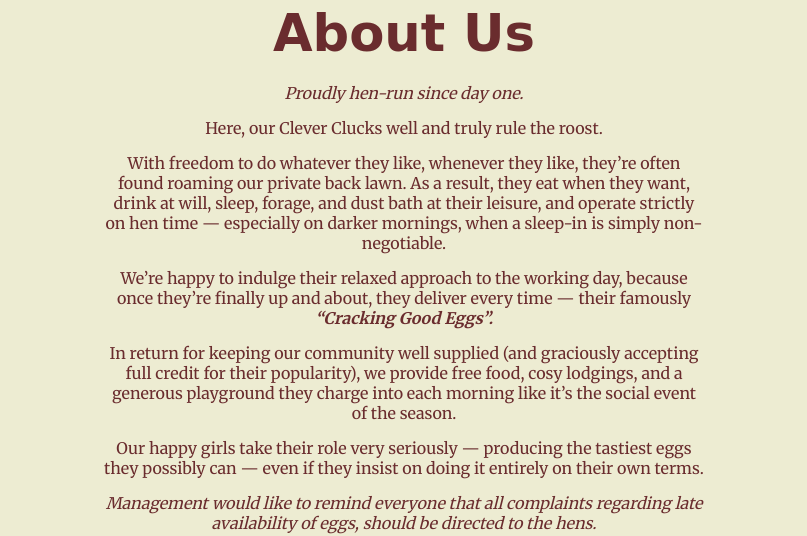
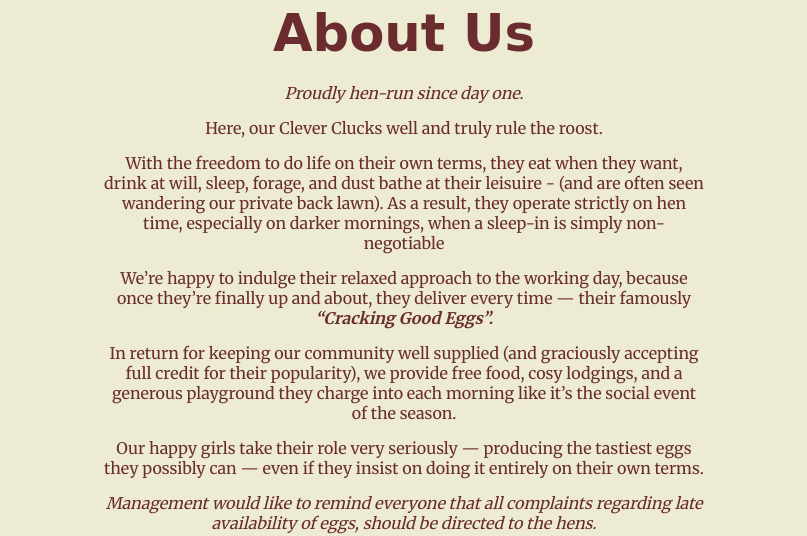
Before and after one commit to penelopelstark-cyber/cleverclucks, a plain HTML site: page index.html in a window 1280 px wide. Shown: the part 885-1421 px from the top of the page, without its empty margins (236-1043 px from the left). Drawn offline with Linux system fonts and the light colour scheme; a web font is replaced by a local one.

Commit message:
Adjusting About Us paragraph 2

```diff
--- a/index.html
+++ b/index.html
@@ -264,9 +264,8 @@ h3 {
 <p>Here, our Clever Clucks well and truly rule the roost.</p>
 
 <p>
-With freedom to do whatever they like, whenever they like, they’re often found roaming our private back lawn.
-As a result, they eat when they want, drink at will, sleep, forage, and dust bath at their leisure, and operate strictly on hen time — especially on darker mornings, when a sleep-in is simply non-negotiable.
-</p>
+With the freedom to do life on their own terms, they eat when they want, drink at will, sleep, forage, and dust bathe at their leisuire - (and are often seen wandering our private back lawn).
+As a result, they operate strictly on hen time, especially on darker mornings, when a sleep-in is simply non-negotiable</p>
 
 <p>
   We’re happy to indulge their relaxed approach to the working day, because once they’re finally up and about, they deliver every time — their famously<br>
```
